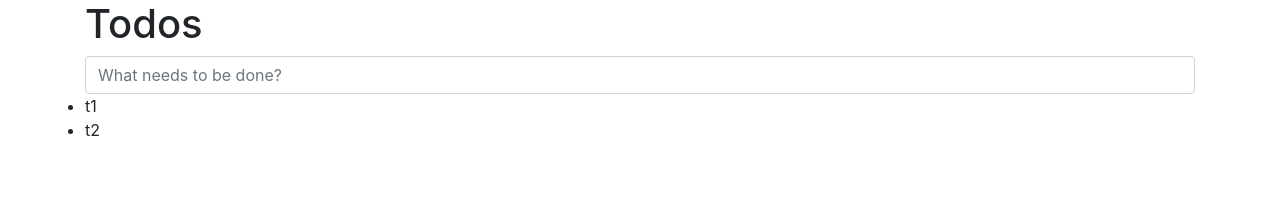
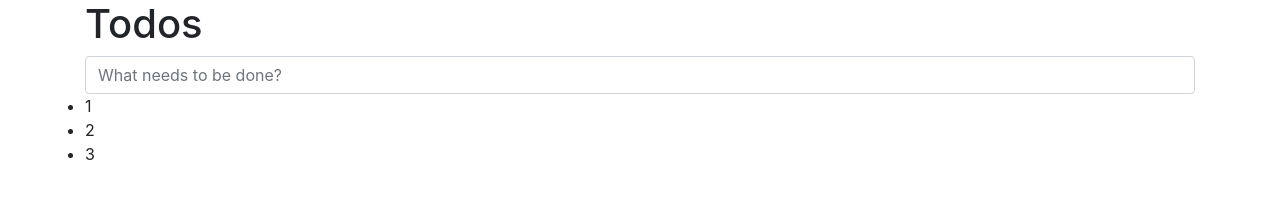
Before and after one commit to NicolasArayaB/react-todo-list, a React (Create React App) app in the folder todo-list/: page / in a window 1280 px wide. Shown: the top 216 px of the page. Built offline with nearby package versions, Linux system fonts and the light colour scheme.

Commit message:
tracklist needs to render arr

```diff
--- a/todo-list/src/App.js
+++ b/todo-list/src/App.js
@@ -4,19 +4,26 @@ import 'bootstrap/dist/css/bootstrap.min.css';
 import { useState } from 'react';
 
 const TodoList = () => {
+    let tasksArr = ["1", "2", "3"];
+
     const [input, setInput] = useState('');
-    let tasksArr = ["t1", "t2"];
+    const [tasksList, setTasks] = useState(tasksArr)
 
-    const handleTask = newTask => tasksArr.push(newTask);
+    const handleTask = newTask => {
+        setTasks(tasksArr.push(newTask));
+        console.log(tasksList);
+        setInput("");
+    }
 
     return (
     <Container>
         <h1>Todos</h1>
-        <Form action="#" onSubmit={() => handleTask(document.getElementById("newtask").value) }>
-            <input className="form-control" value={input} onInput={e => setInput(e.target.value)} id="newtask" type="text" placeholder="What needs to be done?" autoComplete="off" />
+        <Form onSubmit={() => handleTask(document.getElementById("newtask").value) }>
+            <input className="form-control" value={input} onInput={e => setInput(e.target.value)} id="newtask" type="text"
+                placeholder="What needs to be done?" autoComplete="off" />
         </Form>
         <ListGroup as="ul">
-            {tasksArr.map((task) => <li>{task}</li>)}
+            {tasksArr ? tasksArr.map((task) => <li>{task}</li>) : <li>"No tasks, add a task"</li>}
         </ListGroup>
     </Container>
     )
```
